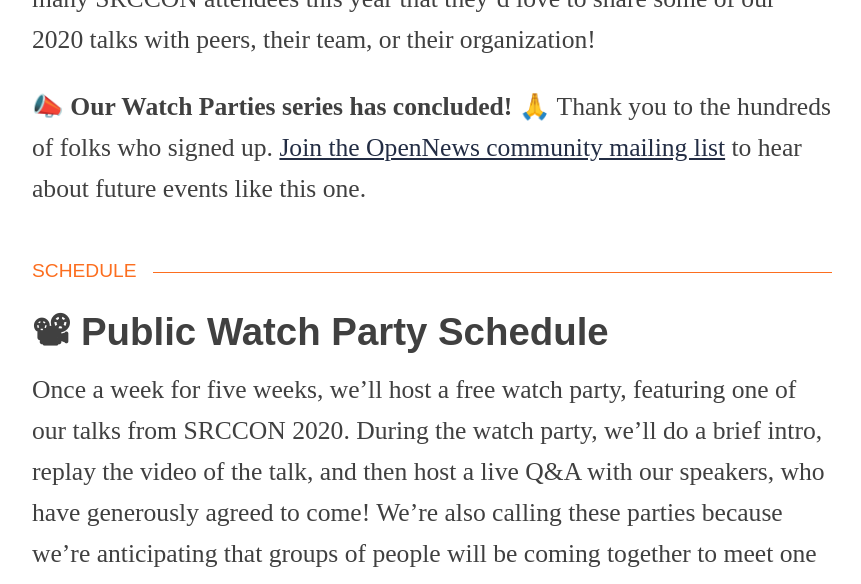
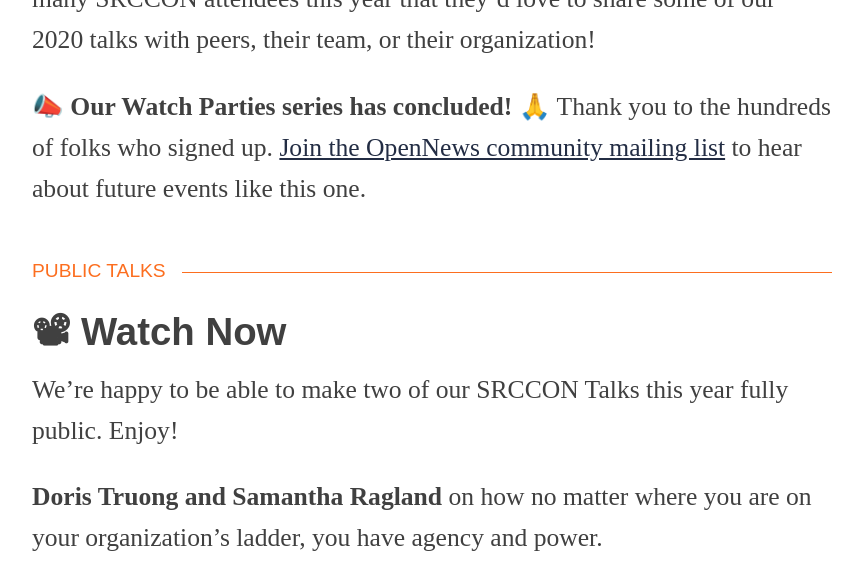
Before and after one commit to OpenNews/srccon-2020, a Jekyll site: the page built from talks-watch-parties.md, in a window 1280 px wide and 1400 px high, scrolled down 1174 px. Shown: the top 584 px of the window, without its empty margins (208-1069 px from the left). Built offline with Jekyll 4.4.1, drawn with Linux system fonts in a browser that asks for light colours; some web fonts are replaced; some of the changed text lies outside the part shown; grey boxes are pictures that could not be loaded.

Commit message:
publishing our public talks!

```diff
--- a/talks-watch-parties.md
+++ b/talks-watch-parties.md
@@ -61,6 +61,20 @@
 
 <!-- Here’s how it’ll work (or <a href="#sign-up">jump straight to signing up</a>). -->
 
+### Public Talks
+
+## 📽 Watch Now
+
+We're happy to be able to make two of our SRCCON Talks this year fully public. Enjoy!
+
+**Doris Truong and Samantha Ragland** on how no matter where you are on your organization’s ladder, you have agency and power.
+<center><iframe src="https://player.vimeo.com/video/454774425" width="640" height="396" frameborder="0" allow="autoplay; fullscreen" allowfullscreen></iframe></center>
+
+<br/><br/>
+**Tasneem Raja in conversation with Candice Fortman**, on the joys and challenges of being a woman of color leading her own newsroom, while working within an ecosystem of racist policies and institutions.
+<center><iframe src="https://player.vimeo.com/video/461554760" width="640" height="396" frameborder="0" allow="autoplay; fullscreen" allowfullscreen></iframe></center>
+
+
 ### Schedule
 
 ## 📽 Public Watch Party Schedule
@@ -92,15 +106,17 @@
 * **<span class="week-name">Week 4:</span> Doris Truong and Samantha Ragland** on how no matter where you are on your organization’s ladder, you have agency and power. Doris and Samantha will be there for live Q&A.
 <ul class="action-links">
   <!-- <li>🗓 Thursday, Sept. 10, 1-2 p.m. ET</li> -->
-  <li>🗓 This party has already happened! Stay tuned for the public release.</li>
-  <li>📽 This talk will be made fully public after the watch party.</li>
+  <!-- <li>🗓 This party has already happened! Stay tuned for the public release.</li>
+  <li>📽 This talk will be made fully public after the watch party.</li> -->
+  <li>📽 Watch this talk <a href="#public-talks">above</a>.</li>
   <li>🧡 Presented with <a href="https://www.poynter.org/"><img class="poynter" src="/media/img/partners/poynter.png"></a></li>
 </ul>
 * **<span class="week-name">Week 5:</span> Tasneem Raja in conversation with Candice Fortman**, on the joys and challenges of being a woman of color leading her own newsroom, while working within an ecosystem of racist policies and institutions. Tasneem and Candice will be there for live Q&A. <!-- <a href="#sign-up">Sign up below!</a> -->
 <ul class="action-links">
   <!-- <li>🗓 Thursday, Sept. 17, 1-2 p.m. ET</li> -->
-  <li>🗓 This party has already happened! Stay tuned for the public release.</li>
-  <li>📽 This talk will be made fully public after the watch party.</li>
+  <!-- <li>🗓 This party has already happened! Stay tuned for the public release.</li>
+  <li>📽 This talk will be made fully public after the watch party.</li> -->
+  <li>📽 Watch this talk <a href="#public-talks">above</a>.</li>
   <li>🧡 Presented with <a href="https://www.lionpublishers.com/"><img class="lion" src="/media/img/partners/lion.png"></a></li>
 </ul>
 
```
